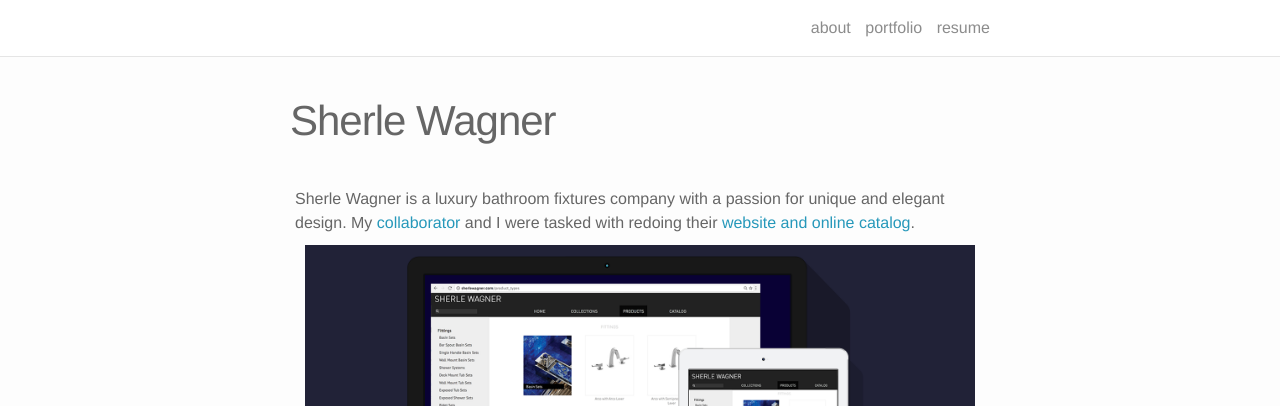
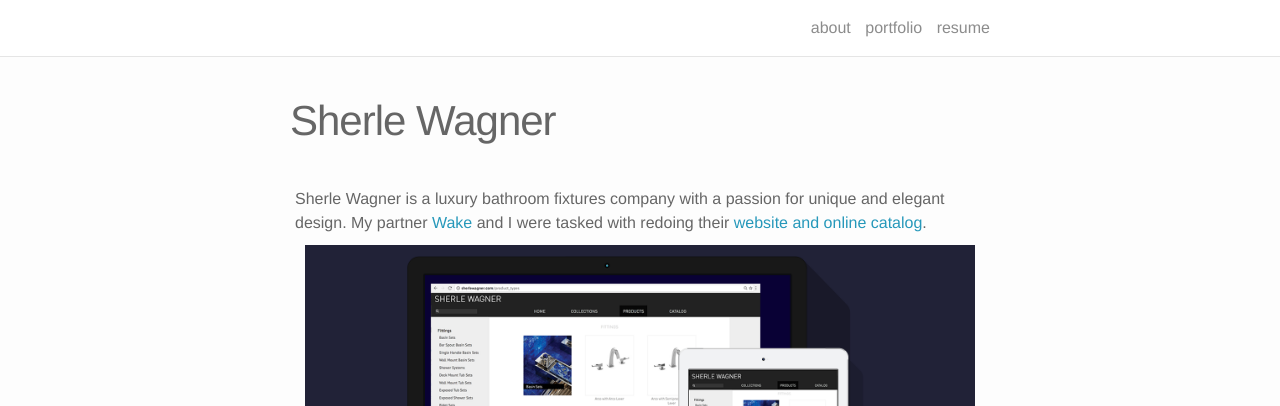
Before and after one commit to paulh1am/paulh1am.github.io, a Jekyll site: the page built from _portfolio/1_sherlewagner.markdown, in a window 1280 px wide and 900 px high. Shown: the top 406 px of the window. Built offline with Jekyll 4.4.1, drawn with Linux system fonts in a browser that asks for light colours; nearby versions of some CDN libraries.

Commit message:
spelling

```diff
--- a/_portfolio/1_sherlewagner.markdown
+++ b/_portfolio/1_sherlewagner.markdown
@@ -9,7 +9,7 @@
 
 
 <div class="col three">
-Sherle Wagner is a luxury bathroom fixtures company with a passion for unique and elegant design. My <a href="http://wakelankard.com/">collaborator</a> and I were tasked with redoing their <a href="http://sherlewagner.com">website and online catalog</a>.
+Sherle Wagner is a luxury bathroom fixtures company with a passion for unique and elegant design. My partner <a href="http://wakelankard.com/">Wake</a> and I were tasked with redoing their <a href="http://sherlewagner.com">website and online catalog</a>.
 
 <div class="img_row">
 	<img class="col three" src="{{ site.baseurl }}/img/SW/SWshowwide.png" alt="" title="display showcase"/>
```
